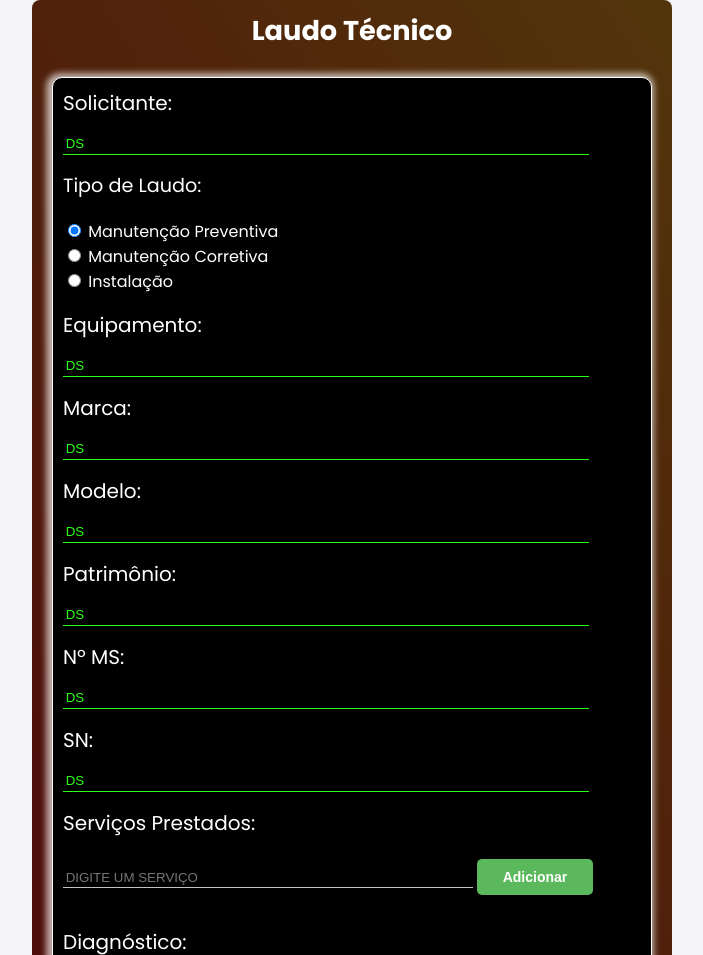
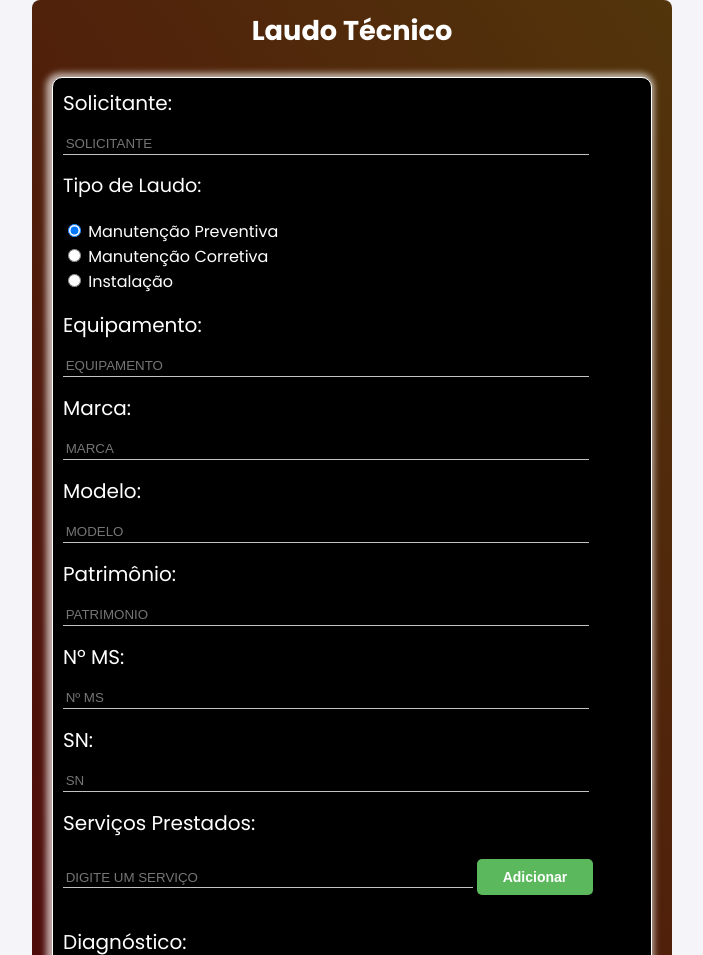
Before and after one commit to pJuanM/projeto_laudo, a Flask app: page / in a window 1280 px wide. Shown: the top 955 px of the page, without its empty margins (288-991 px from the left). Run offline with Flask 3, Linux system fonts and the light colour scheme.

Commit message:
Update index.html

```diff
--- a/templates/index.html
+++ b/templates/index.html
@@ -13,7 +13,7 @@
         <form id="laudo_Form" action="/generate_pdf" method="POST">
             <div class="solicitante">
                 <label for="solicitante">Solicitante: </label>
-                <input type="text" value="ds" name="solicitante" placeholder="Solicitante" id="solicitante">
+                <input type="text" name="solicitante" placeholder="Solicitante" id="solicitante">
             </div>
             <div class="tipo-laudo">
                 <span>Tipo de Laudo: </span>
@@ -33,27 +33,27 @@
             </div>
             <div class="equipamento">
                 <label for="equipamento">Equipamento:</label>
-                <input type="text" value="ds" name="equipamento" placeholder="Equipamento" id="equipamento">
+                <input type="text" name="equipamento" placeholder="Equipamento" id="equipamento">
             </div>
             <div class="marca">
                  <label for="marca">Marca:</label>
-                <input type="text" value="ds" name="marca" placeholder="Marca" id="marca">
+                <input type="text" name="marca" placeholder="Marca" id="marca">
             </div>
             <div class="modelo">
                 <label for="modelo">Modelo:</label>
-                <input type="text" value="ds" name="modelo" placeholder="Modelo" id="modelo">
+                <input type="text" name="modelo" placeholder="Modelo" id="modelo">
             </div>
             <div class="patrimonio">
                 <label for="patrimonio">Patrimônio:</label>
-                <input type="text" value="ds" name="patrimonio" placeholder="Patrimonio" id="patrimonio">
+                <input type="text" name="patrimonio" placeholder="Patrimonio" id="patrimonio">
             </div>
             <div class="n-ms">
                 <label for="n-ms">Nº MS:</label>
-                <input type="text" value="ds" name="n-ms" placeholder="Nº MS" id="n-ms">
+                <input type="text" name="n-ms" placeholder="Nº MS" id="n-ms">
             </div>
             <div class="sn">
                 <label for="sn">SN:</label>
-                <input type="text" value="ds" name="sn" placeholder="SN" id="sn">
+                <input type="text" name="sn" placeholder="SN" id="sn">
             </div>
 
             <div class="servicos">
```
